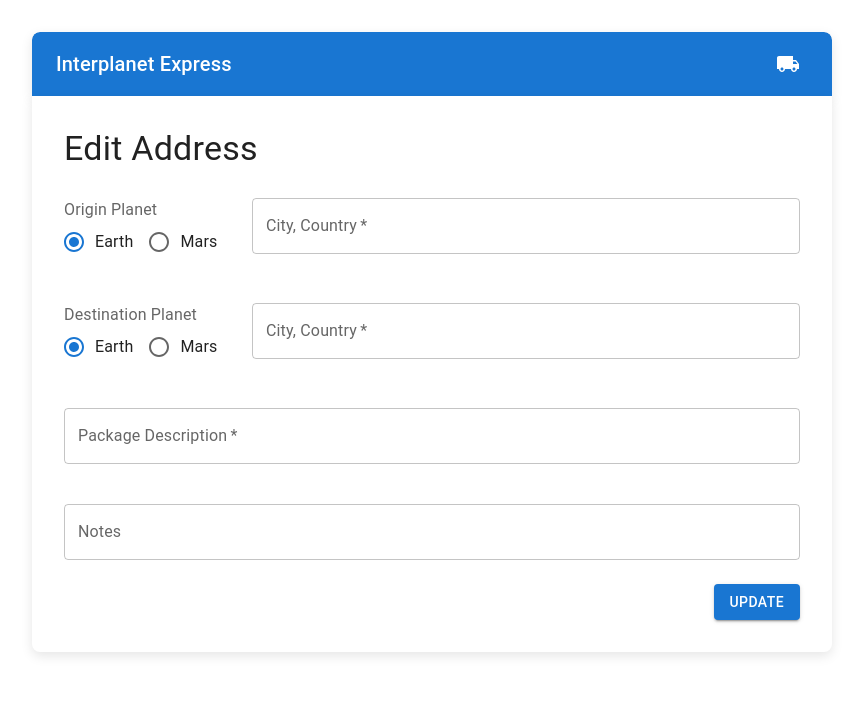
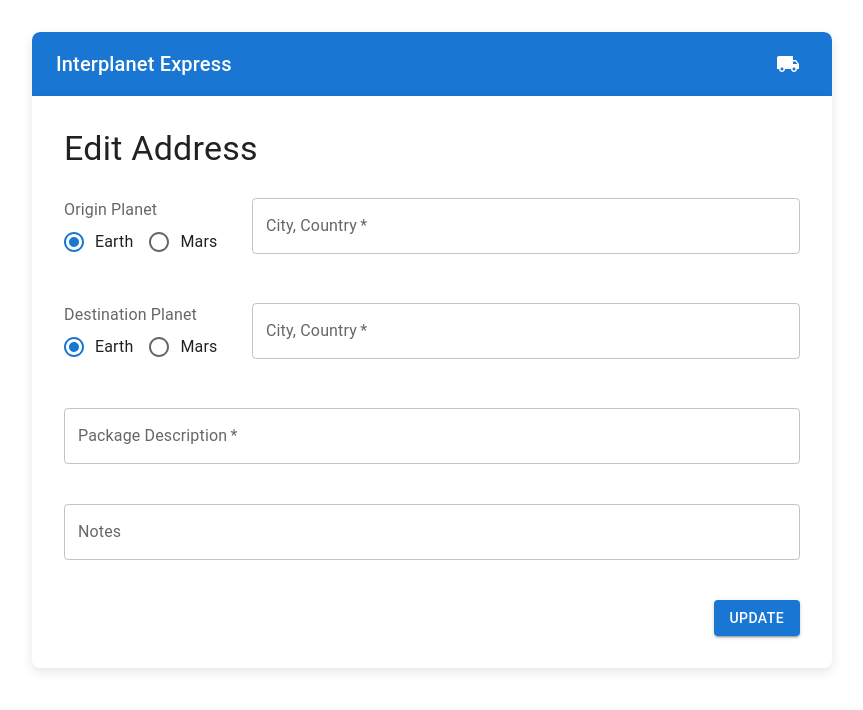
Before and after one commit to yancostasc/BeyondTheBytes, a React (Create React App) app in the folder interplanet-express/: page /edit in a window 1280 px wide. Shown: the top 710 px of the page, without its empty margins (208-1071 px from the left). Built offline with nearby package versions, Linux system fonts and the light colour scheme.

Commit message:
Fix: ajuste grid update em edit address

```diff
--- a/interplanet-express/src/pages/EditAddress.tsx
+++ b/interplanet-express/src/pages/EditAddress.tsx
@@ -156,7 +156,13 @@ const EditAddress: React.FC<EditAddressProps> = ({
               onChange={(e) => setNotes(e.target.value)}
             />
           </Grid>
-          <Grid item xs={12} display="flex" justifyContent="flex-end">
+          <Grid
+            item
+            xs={12}
+            display="flex"
+            justifyContent="flex-end"
+            marginTop={2}
+          >
             <Button type="submit" variant="contained" color="primary">
               Update
             </Button>
```
